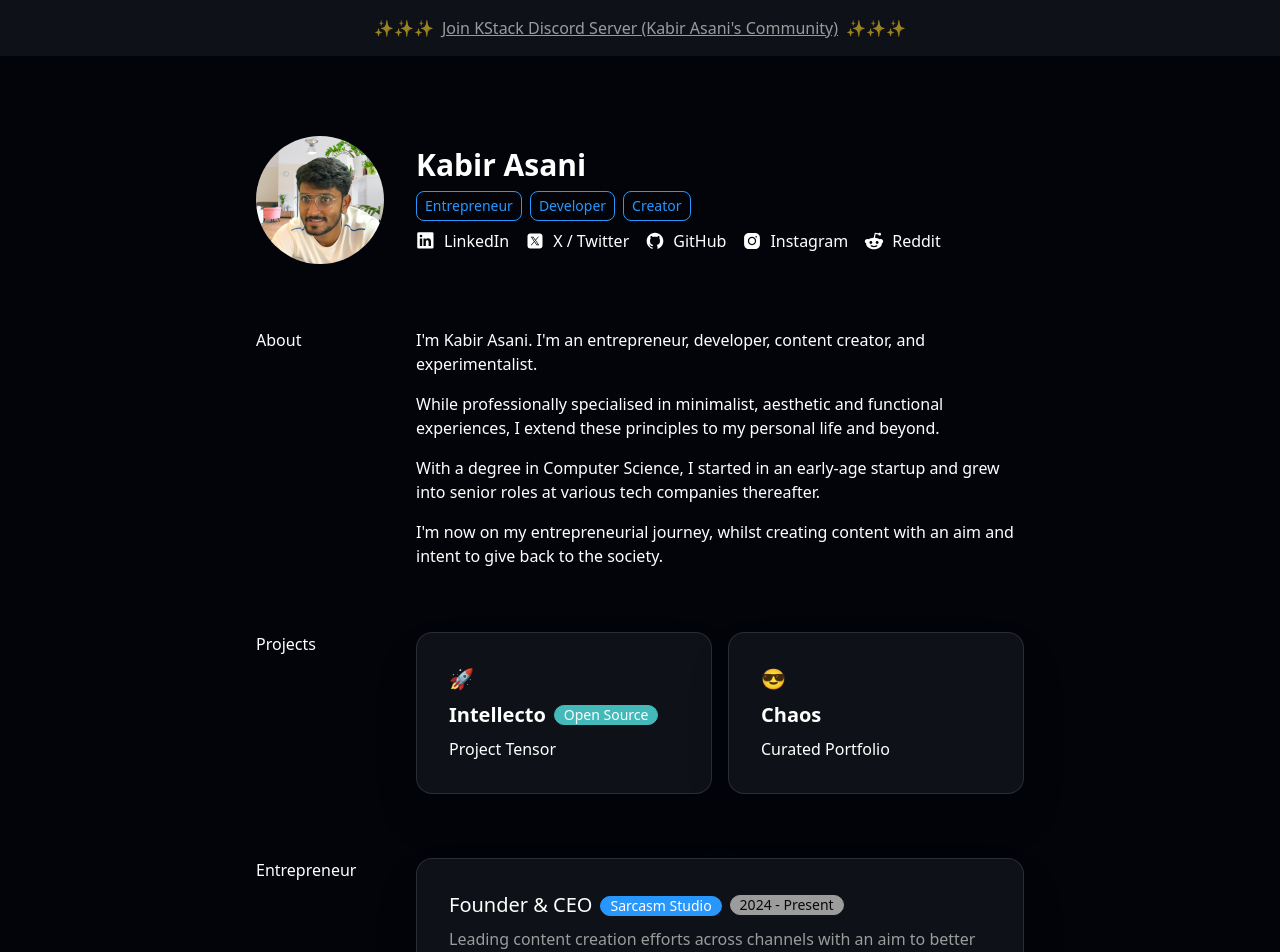
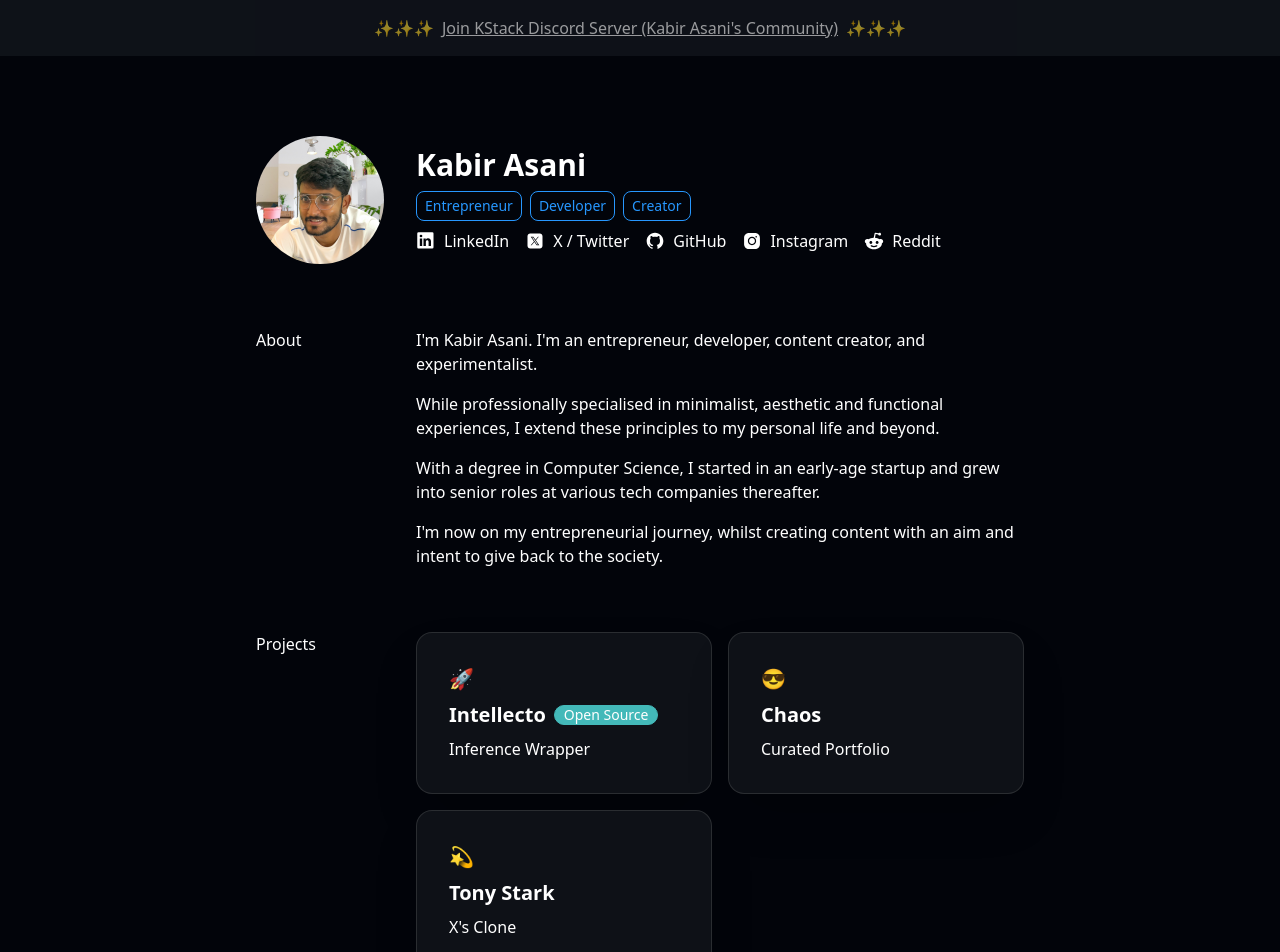
Before and after one commit to kabir-asani/chaos, a SvelteKit app: page / in a window 1280 px wide. Shown: the top 952 px of the page. Built offline with nearby package versions, Linux system fonts and the light colour scheme.

Commit message:
Update Showcase.svelte

```diff
--- a/src/routes/components/showcase/Showcase.svelte
+++ b/src/routes/components/showcase/Showcase.svelte
@@ -11,7 +11,7 @@
 		<ShowcaseItem
 			emoji="🚀"
 			name="Intellecto"
-			onelineDescription="Project Tensor"
+			onelineDescription="Inference Wrapper"
 			highlight={true}
 			highlightContent="Open Source"
 			url="https://github.com/kabir-asani/intellecto-python"
@@ -23,5 +23,12 @@
 			onelineDescription="Curated Portfolio"
 			url="https://github.com/kabir-asani/chaos"
 		/>
+
+		<ShowcaseItem
+			emoji="💫"
+			name="Tony Stark"
+			onelineDescription="X's Clone"
+			url="https://github.com/kabir-asani/TonyStark"
+		/>
 	</SectionContent>
 </SectionItem>
```
